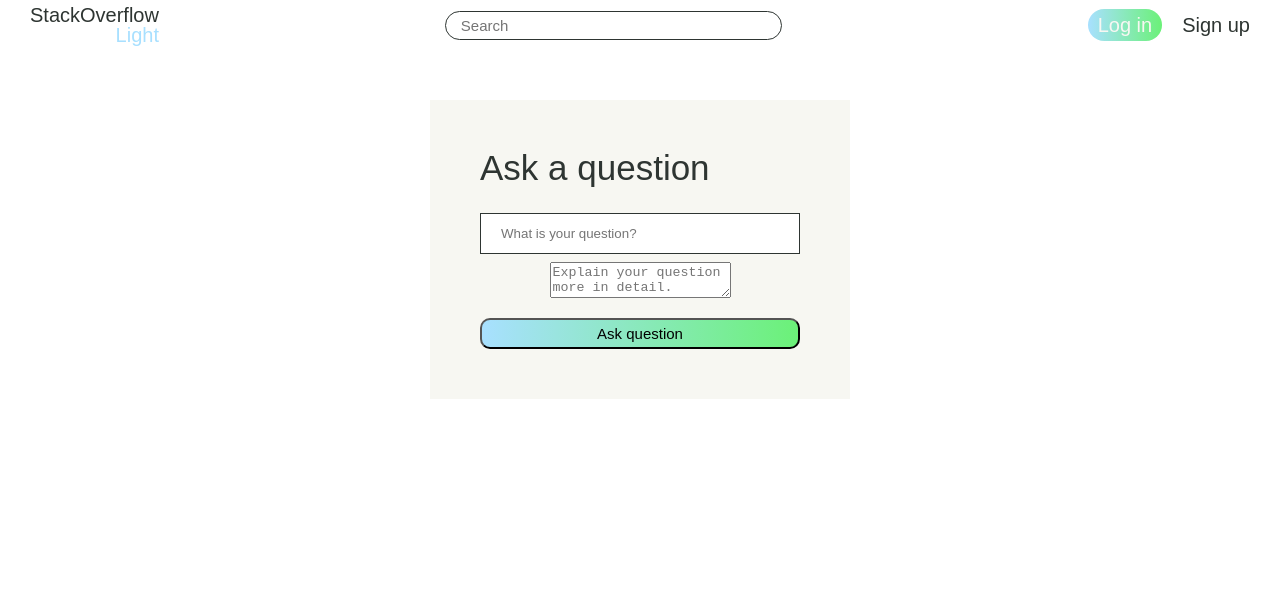
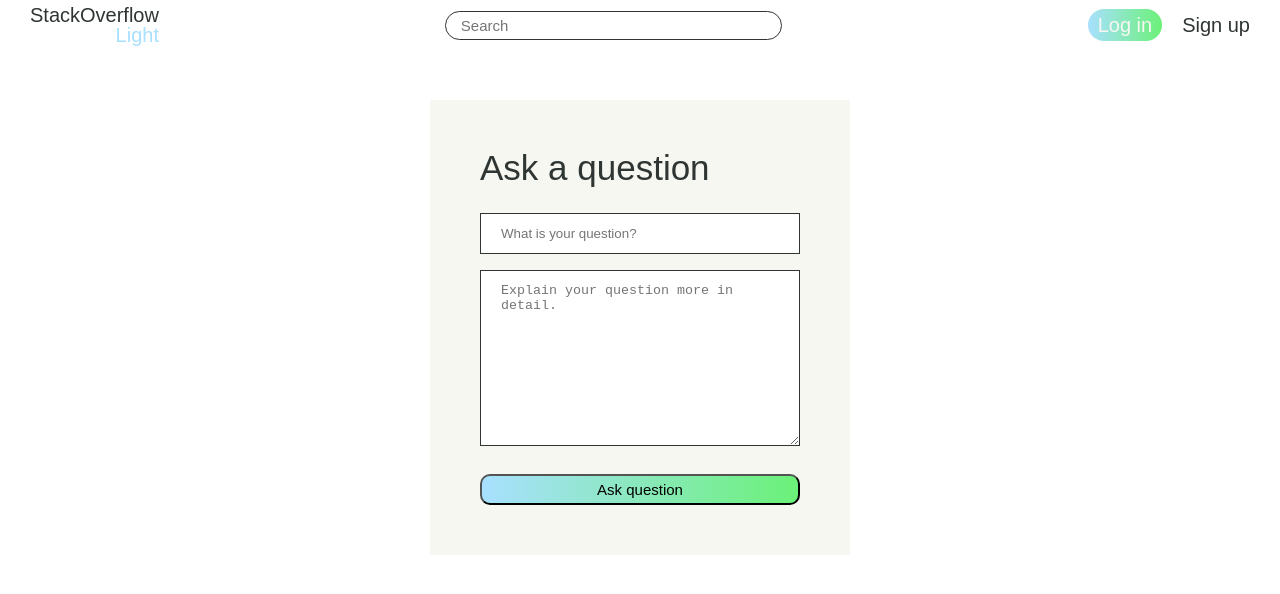
Before and after one commit to AllUsernamesHaveBeenTaken/stackoverflow-light, a React (Create React App) app in the folder client/: page /askquestion in a window 1280 px wide. Shown: the top 594 px of the page. Built offline with nearby package versions, Linux system fonts and the light colour scheme.

Commit message:
Add some styling

```diff
--- a/client/src/components/Question/AskQuestion.js
+++ b/client/src/components/Question/AskQuestion.js
@@ -79,6 +79,8 @@ class AskQuestion extends PureComponent {
             placeholder="What is your question?"
           />
           <textarea
+            style={input}
+            rows={10}
             value={description}
             name={description}
             onChange={({ target }) => this.setState({ description: target.value })}
```
